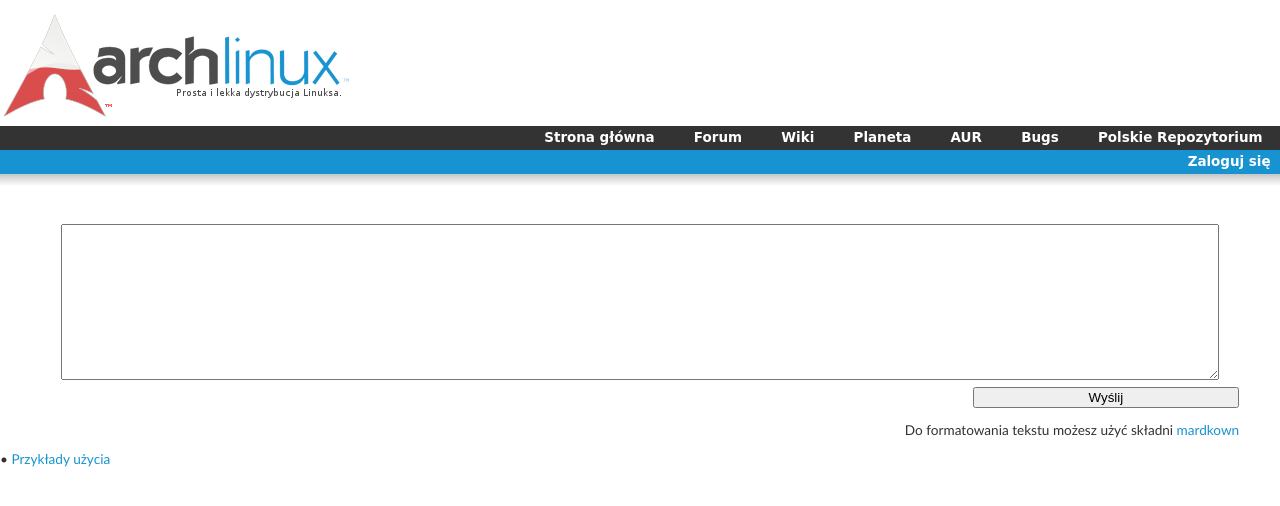
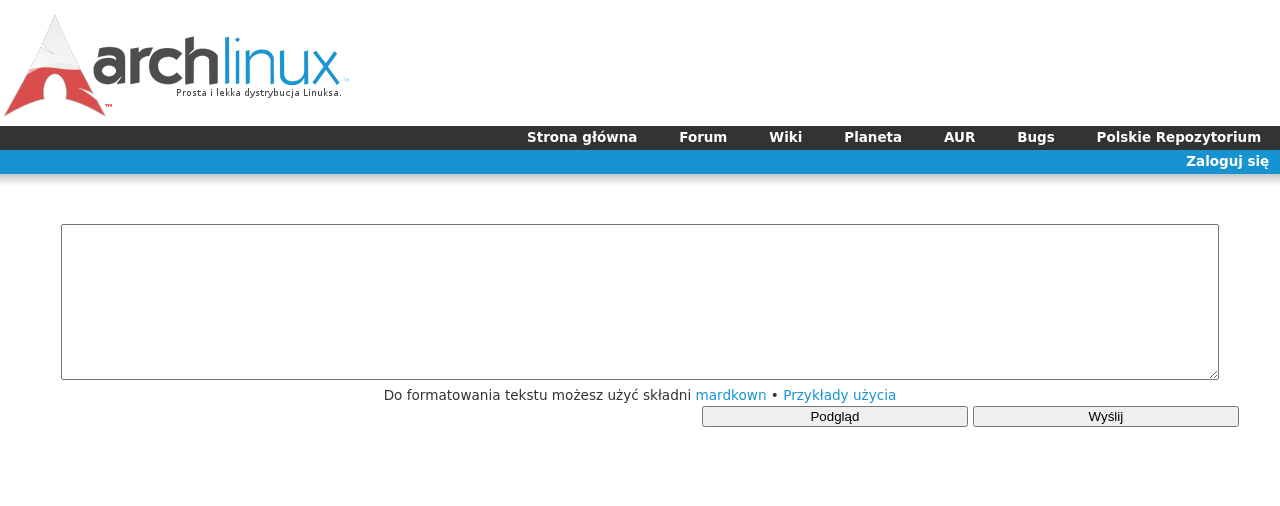
Before and after one commit to mughrabi/arch-pl, a Django app: template templates/forum/add_post.html in a window 1280 px wide. Shown: the top 506 px of the page. Run offline with Django 3.2, Linux system fonts and the light colour scheme; the template is opened without the code that fills it: values that come from a table or form of the project are taken from there, others are empty; parts of the project's set-up code (start-up, migrations or seed data) failed here and were passed over.

Commit message:
mostly css changes

```diff
--- a/media_root/css/main.css
+++ b/media_root/css/main.css
@@ -1,6 +1,7 @@
 body {
     min-width: 800px;
     margin: 0 auto;
+    padding: 0;
     color: #333333;
     /* font-family: "DejaVu Sans", "Bitstream Vera Sans", "Lucida Grande", Arial, sans-serif; */
     font-family: 'News Gothic MT', 'Trebuchet MS', Arial, Helvetica, sans-serif;
@@ -20,10 +21,6 @@ a:hover {
 
 .header {
     padding: 1em 0;
-    /*
-    background: #EFEFEF;
-    border-bottom: 1px solid #D2D2D2;
-    */
 }
 
 
@@ -33,16 +30,13 @@ a:hover {
     padding: 0;
     font-size: 0.9em;
     font-family: "dejavu sans", "bitstream vera sans", "lucida grande", arial, sans-serif;
-    /* font-family: "Bitstream Vera Sans", "Lucida Grande", Arial, sans-serif; */
     background: #333333;
     margin: 0.5em 0 0 0;
 }
 
 .header-menu ul.menu {
-    /* background: #333333; */
     line-height: 1.6em;
     font-size: 1.1em;
-    /* border-top: 1px solid #A2A2A2; */
 }
 
 .header-menu ul {
@@ -55,8 +49,8 @@ a:hover {
     font-weight: bold;
     text-decoration: none;
     color: #ffffff;
-    padding: 0.25em 1.3em;
-    margin: 0 -1em;
+    padding: 0.25em 0.4em;
+    margin: 0;
 }
 
 .header-menu a:hover {
--- a/settings.py
+++ b/settings.py
@@ -47,7 +47,6 @@ INSTALLED_APPS = (
     'django.contrib.admin',
     'django.contrib.humanize',
     'django.contrib.markup',
-    'django.contrib.formtools',
     'forum',
     'userprofile',
     'news',
--- a/templates/forum/add_post.html
+++ b/templates/forum/add_post.html
@@ -9,12 +9,20 @@
 {% endblock %}
 
 {% block middle %}
-
-<form action="." method="POST">
-    {{ form }}
-    <div id="id_submit"><input type="submit" value="Wyślij" /></div>
-</form>
-    <div style="text-align:right; margin: 1em 3em;">Do formatowania tekstu możesz użyć składni <a href="http://en.wikipedia.org/wiki/Markdown">mardkown</a></div>
-    <div id="markdown_info"></div>
-
+    <div id="response">
+        <div id="form">
+            <form action="." method="POST" class="center">
+                {{ form }}
+                <div id="new_post_info">
+                    Do formatowania tekstu możesz użyć składni
+                    <a href="http://en.wikipedia.org/wiki/Markdown">mardkown</a>
+                    <span id="markdown_info"></span>
+                </div>
+                <div id="id_submit">
+                    <input name="preview" type="submit" value="Podgląd" />
+                    <input name="submit" type="submit" value="Wyślij" />
+                </div>
+            </form>
+        </div>
+    </div>
 {% endblock %}
```
Also changed, not shown: media_root/css/forum.css (+6 -2 lines), templates/forum/thread_list.html (+7 -3 lines).
